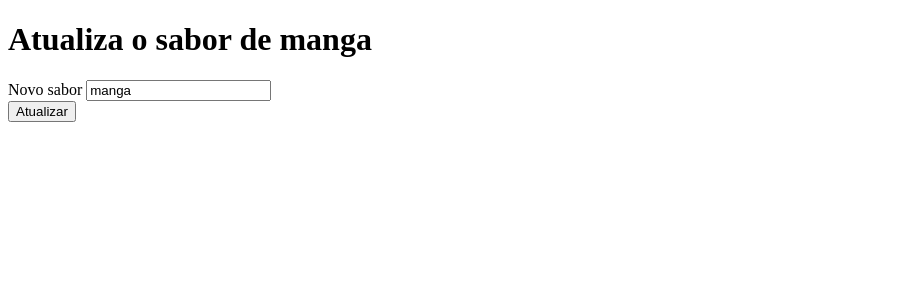
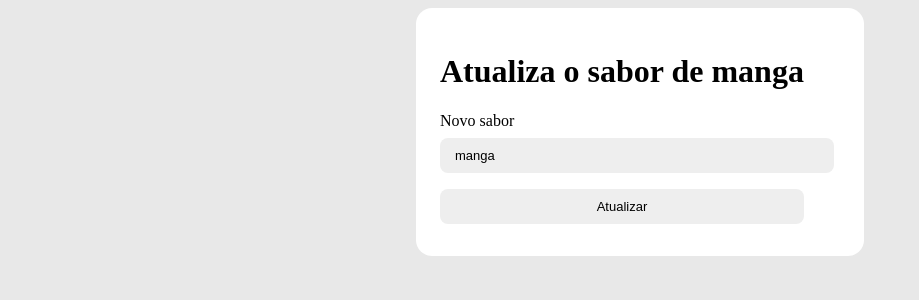
Before and after one commit to Y4nnLS/Projeto-CRUD-com-Flask--SQLite-e-SQLAlchemy, a Flask app: page /atualizar/1 in a window 1280 px wide. Shown: the top 300 px of the page, without its empty margins (0-919 px from the left). Run offline with Flask 3, Linux system fonts and the light colour scheme; data comes from the database, SQL or seed files in the repository; both versions use the stored data as it was after the commit.

Commit message:
Atualização

```diff
--- a/Projeto CRUD com Flask, SQLite e SQLAlchemy/static/style.css
+++ b/Projeto CRUD com Flask, SQLite e SQLAlchemy/static/style.css
@@ -6,7 +6,7 @@ body {
     columns: 3;
 }
 
-.card {
+.card__listar, .card__inserir, .card__buscar{
     --gray: rgba(229, 231, 235, 1);
     width: 400px;
     height: auto;
@@ -21,8 +21,33 @@ body {
 .lista {
     display: flex;
     flex-direction: column;
+    transition: transform 0.4s ease;
+}
+
+.input-group {
+    display: flex;
+    flex-wrap: wrap;
     justify-content: space-between;
-    height: 100%;
-    transition: transform 0.4s ease;
+    padding: 1rem 0;
+}
 
+.input-box{
+    display: flex;
+    flex-direction: column;
+    margin-bottom: 8px;
 }
+
+input{
+    background-color: #eee;
+    border: none;
+    margin: 8px 0;
+    padding: 10px 15px;
+    font-size: 13px;
+    border-radius: 8px;
+    width: 100%;
+    outline: none;
+}
+
+input:hover{
+    background-color: #c9c8c8;
+}
--- a/Projeto CRUD com Flask, SQLite e SQLAlchemy/templates/atualiza.html
+++ b/Projeto CRUD com Flask, SQLite e SQLAlchemy/templates/atualiza.html
@@ -1,17 +1,25 @@
 <!DOCTYPE html>
 <html lang="en">
+
 <head>
     <meta charset="UTF-8">
     <meta http-equiv="X-UA-Compatible" content="IE=edge">
     <meta name="viewport" content="width=device-width, initial-scale=1.0">
+    <link rel="stylesheet" href="{{ url_for('static', filename='style.css')}}">
     <title>Atualiza Energéticos</title>
 </head>
+
 <body>
+    <div class="card__listar">
+        <div class='lista'>
             <h1>Atualiza o sabor de {{ energetico.sabor }}</h1>
             <form method="POST">
                 <label for="novo_sabor">Novo sabor</label>
                 <input type="text" name="novo_sabor" value="{{ energetico.sabor }}"><br>
                 <input type="submit" value="Atualizar">
             </form>
+        </div>
+    </div>
 </body>
+
 </html>
```
Also changed, not shown: Projeto CRUD com Flask, SQLite e SQLAlchemy/templates/index.html (+16 -11 lines), Projeto CRUD com Flask, SQLite e SQLAlchemy/templates/lista.html (+20 -6 lines), Projeto CRUD com Flask, SQLite e SQLAlchemy/exemplo.db. Lines whose indentation alone changed are shown as unchanged.
